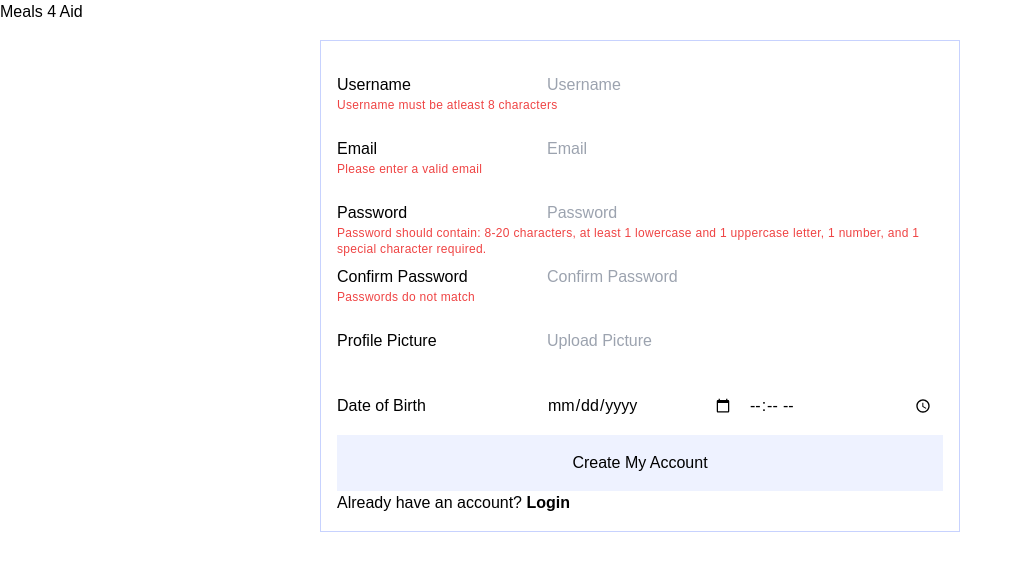
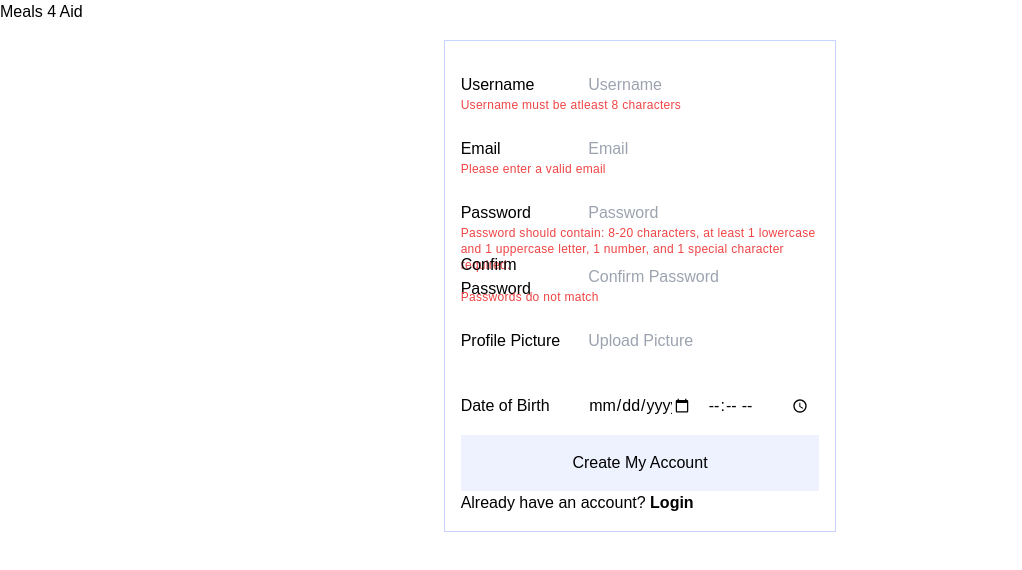
Before and after one commit to allanlalangan/meals-4-aid, a React (Create React App) app in the folder client/: page /register in a window 1280 px wide. Shown: the top 570 px of the page, without its empty margins (0-1022 px from the left). Built offline with nearby package versions, Linux system fonts and the light colour scheme; the HTML template or start-up script is replaced by a standard one.

Commit message:
refactor page components using main tag

```diff
--- a/client/src/pages/dashboard/index.jsx
+++ b/client/src/pages/dashboard/index.jsx
@@ -1,8 +1,8 @@
 const DashboardPage = () => {
   return (
-    <section className='text-red-500'>
+    <main className='flex w-full'>
       <h2>Dashboard</h2>
-    </section>
+    </main>
   );
 };
 export default DashboardPage;
--- a/client/src/pages/home/index.jsx
+++ b/client/src/pages/home/index.jsx
@@ -1,8 +1,8 @@
 const HomePage = () => {
   return (
-    <section className='text-red-500'>
+    <main className='flex w-full'>
       <h2>Home</h2>
-    </section>
+    </main>
   );
 };
 export default HomePage;
--- a/client/src/pages/login/index.jsx
+++ b/client/src/pages/login/index.jsx
@@ -2,10 +2,10 @@ import LoginForm from '../../components/LoginForm';
 
 const LoginPage = () => {
   return (
-    <section className='w-full'>
+    <main className='flex flex-col w-full'>
       <h2>Login</h2>
       <LoginForm />
-    </section>
+    </main>
   );
 };
 export default LoginPage;
--- a/client/src/pages/register/index.jsx
+++ b/client/src/pages/register/index.jsx
@@ -2,9 +2,9 @@ import RegisterForm from '../../components/RegisterForm';
 
 const RegisterPage = () => {
   return (
-    <section className='w-full'>
+    <main className='flex flex-col w-full'>
       <RegisterForm />
-    </section>
+    </main>
   );
 };
 export default RegisterPage;
```
